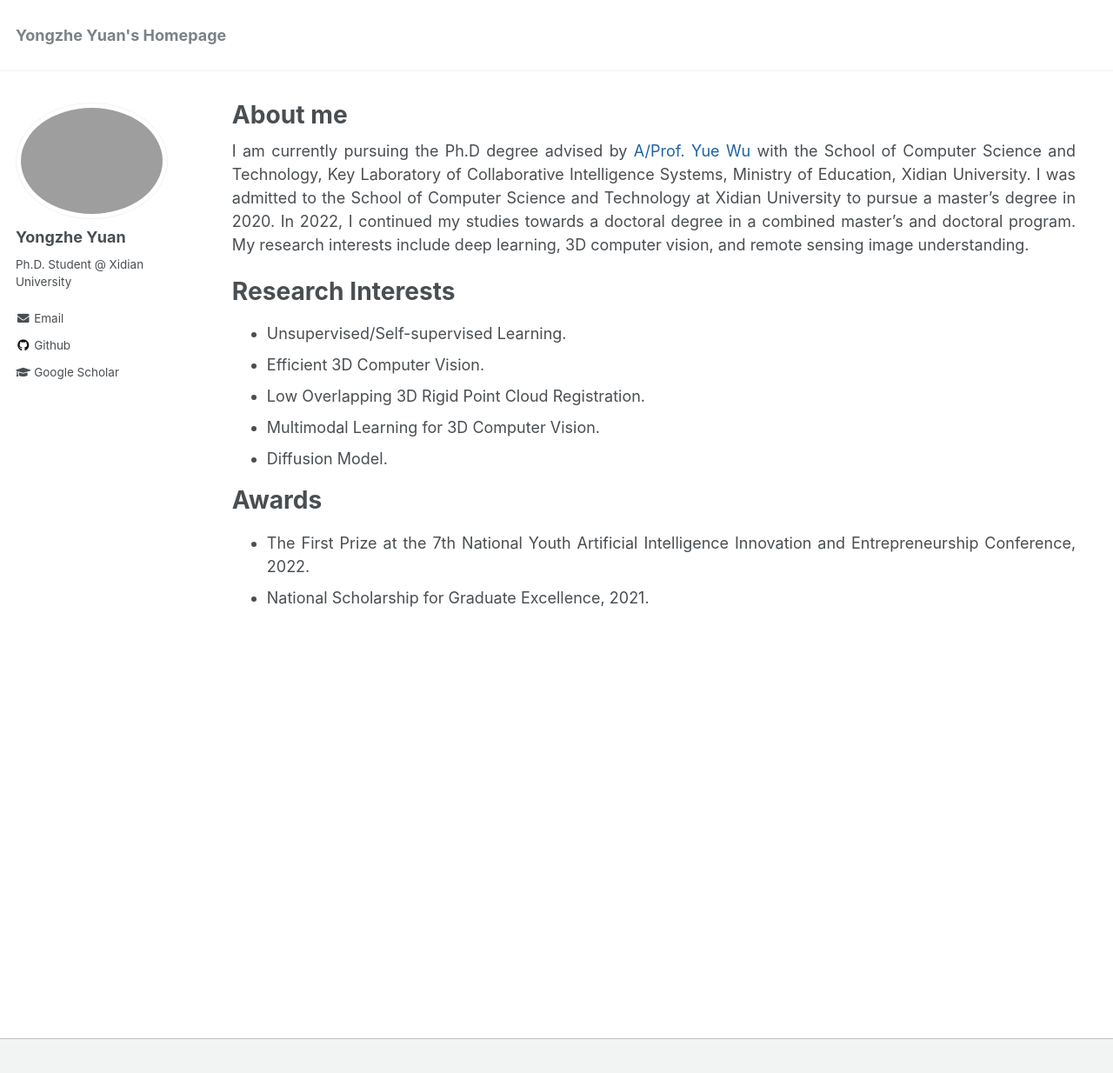
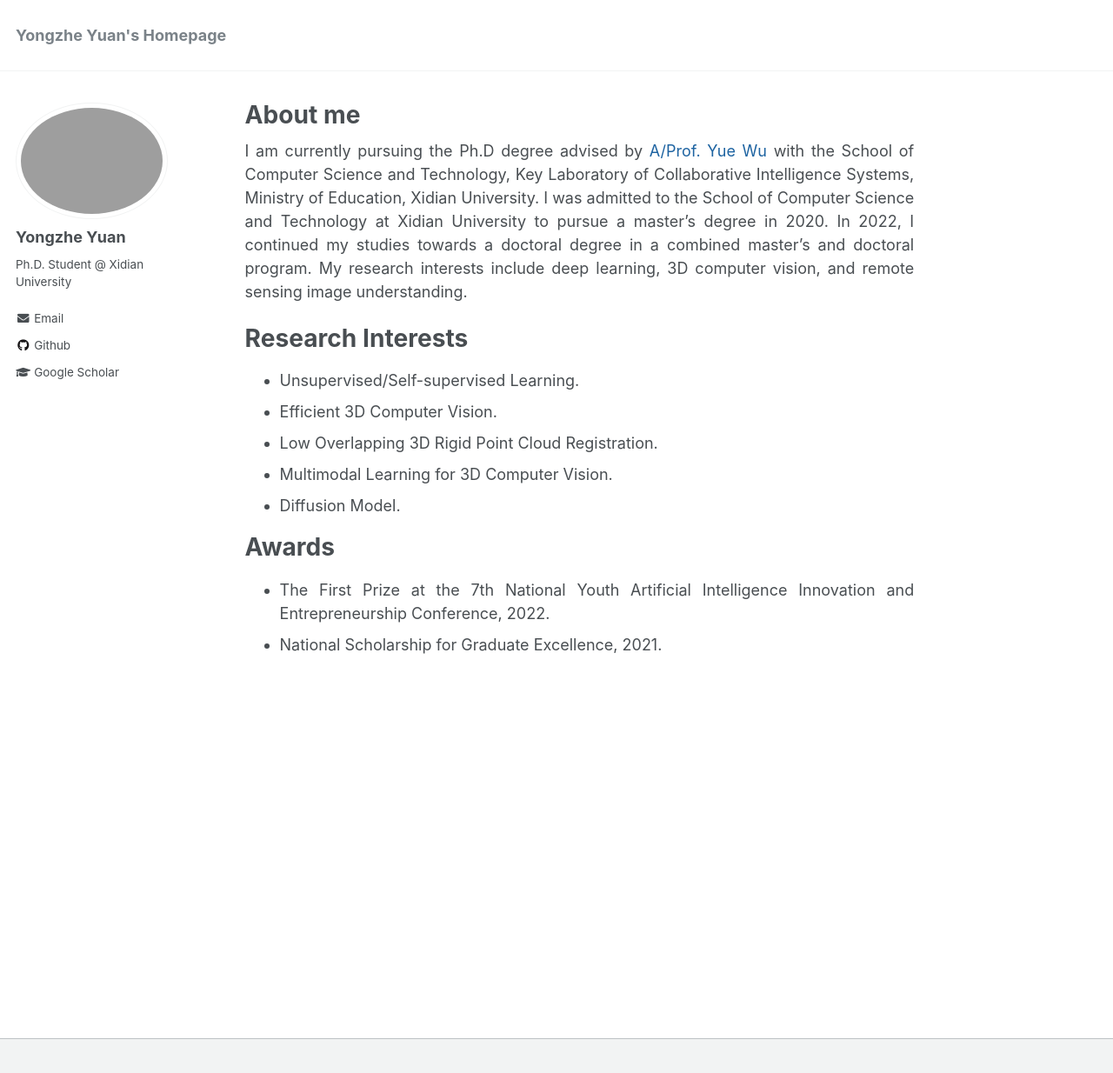
Before and after one commit to YYZMARS/YYZMARS.github.io, a Jekyll site: the page built from _pages/home.md, in a window 1280 px wide and 1267 px high. Shown: the top 1234 px of the window at 87% size. Built offline with Jekyll 4.4.1, drawn with Linux system fonts in a browser that asks for light colours; a script that is not in the unit is left out.

Commit message:
Update _page.scss

```diff
--- a/_sass/_page.scss
+++ b/_sass/_page.scss
@@ -21,9 +21,6 @@
     @include span(10 of 12 last);
     @include prefix(0.5 of 12);
     @include suffix(2 of 12);
-    width: 80%;
-    padding-left: 0%;
-    padding-right: 2%
   }
 
   .page__inner-wrap {
```
